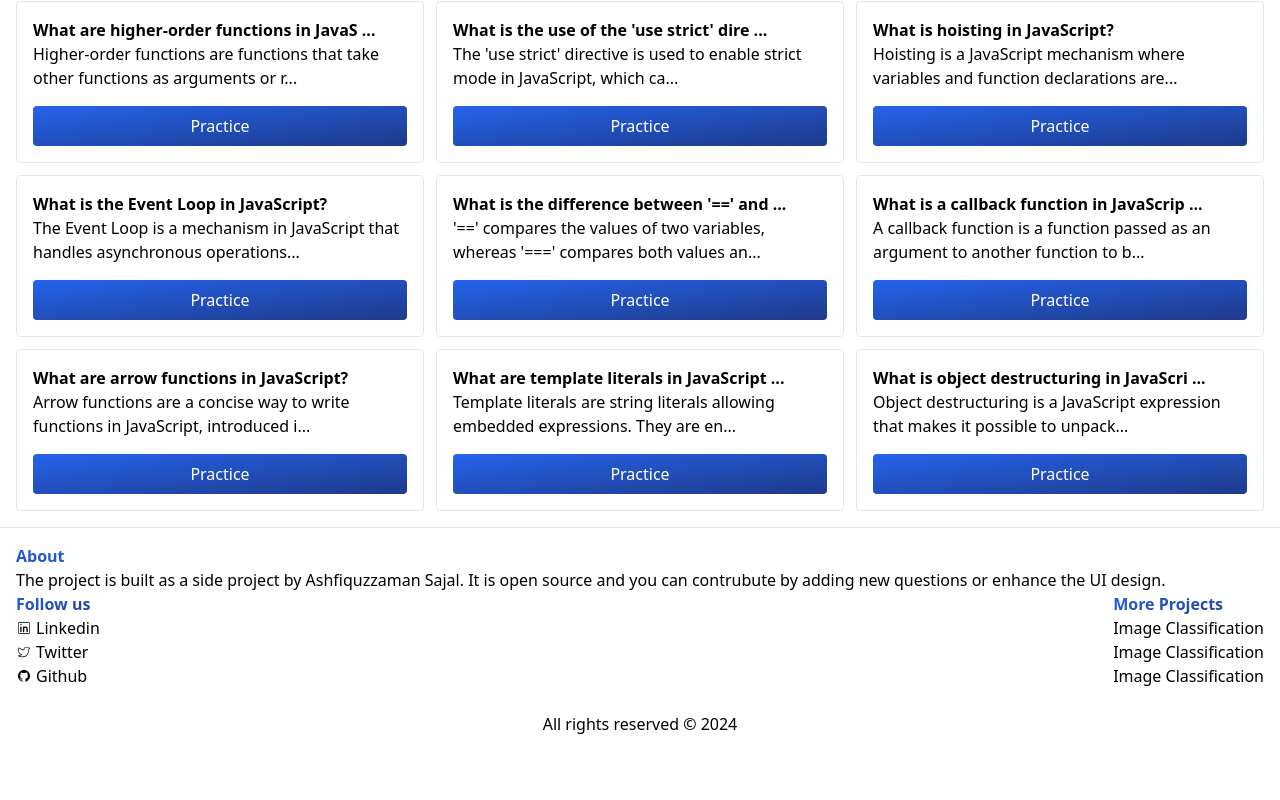
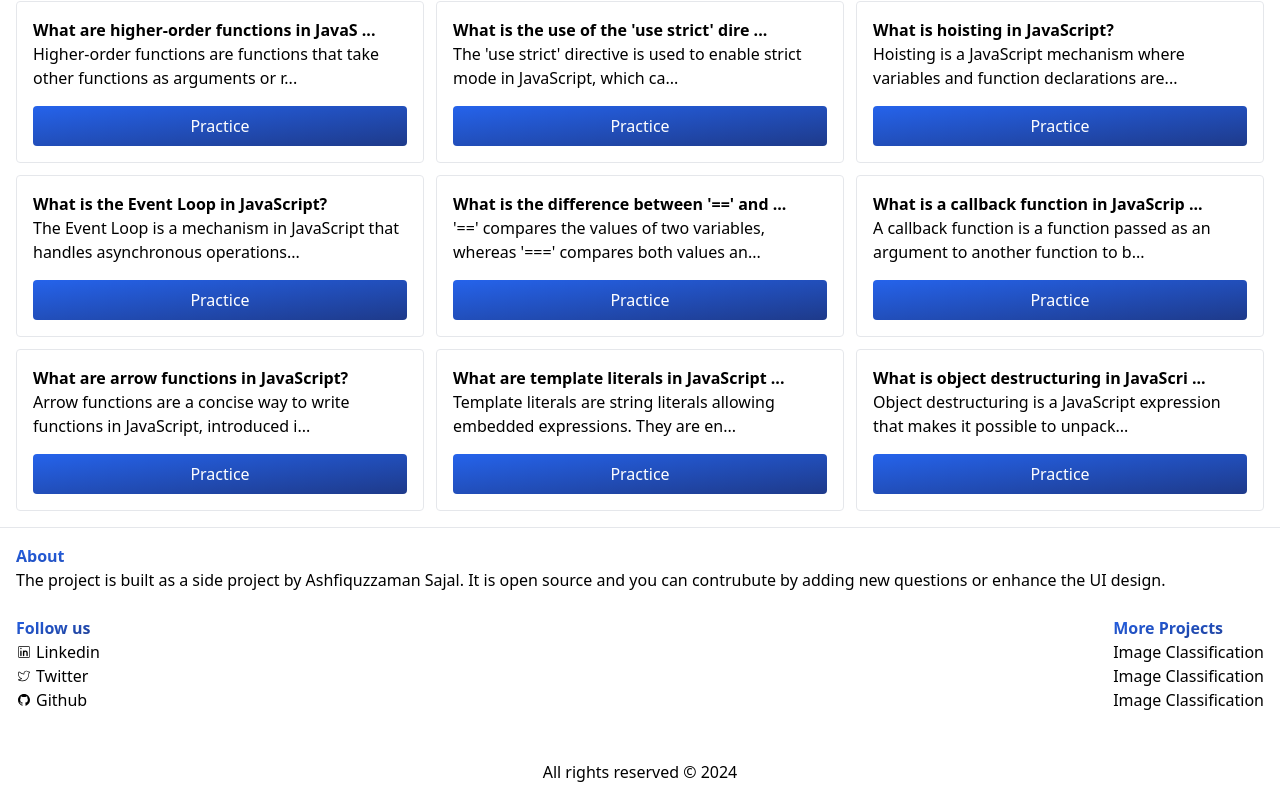
Before and after one commit to ashsajal1/js-practice-app, a React (Vite) app: page / in a window 1280 px wide. Shown: the part 503-1303 px from the top of the page. Before the commit the page ends 1255 px from the top, so only its background shows below. Built offline with nearby package versions, Linux system fonts and the light colour scheme.

Commit message:
addd gap

```diff
--- a/src/components/partials/footer.tsx
+++ b/src/components/partials/footer.tsx
@@ -11,7 +11,7 @@ export default function Footer() {
         duration: 0.5,
         delay: 0
       }}
-      className="flex flex-col items-start justify-between p-4 border-t dark:bg-black dark:text-white dark:border-gray-700 w-full">
+      className="flex flex-col gap-6 items-start justify-between p-4 border-t dark:bg-black dark:text-white dark:border-gray-700 w-full">
 
       <div>
         <h3 className="font-extrabold g-text">About</h3>
```
